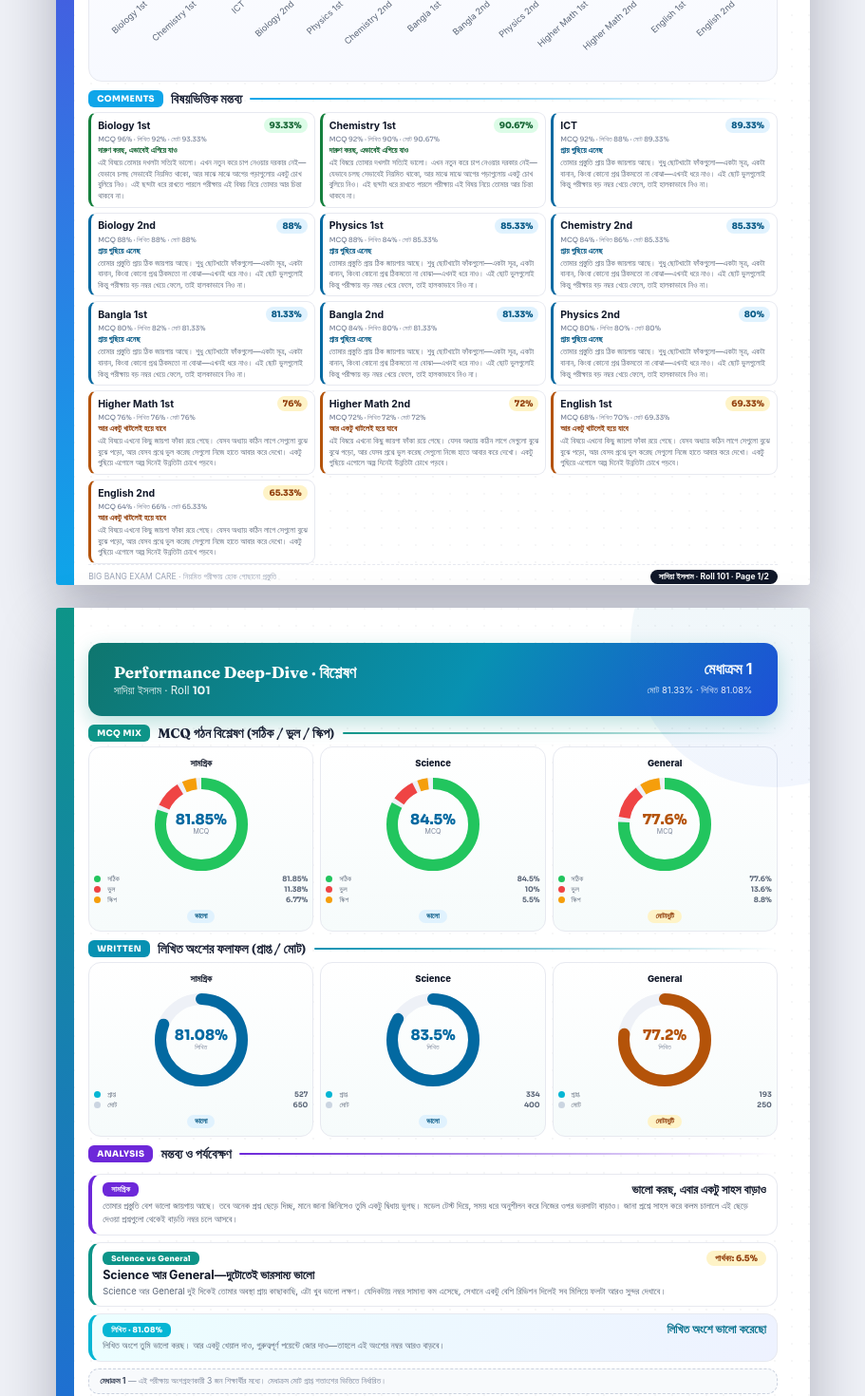
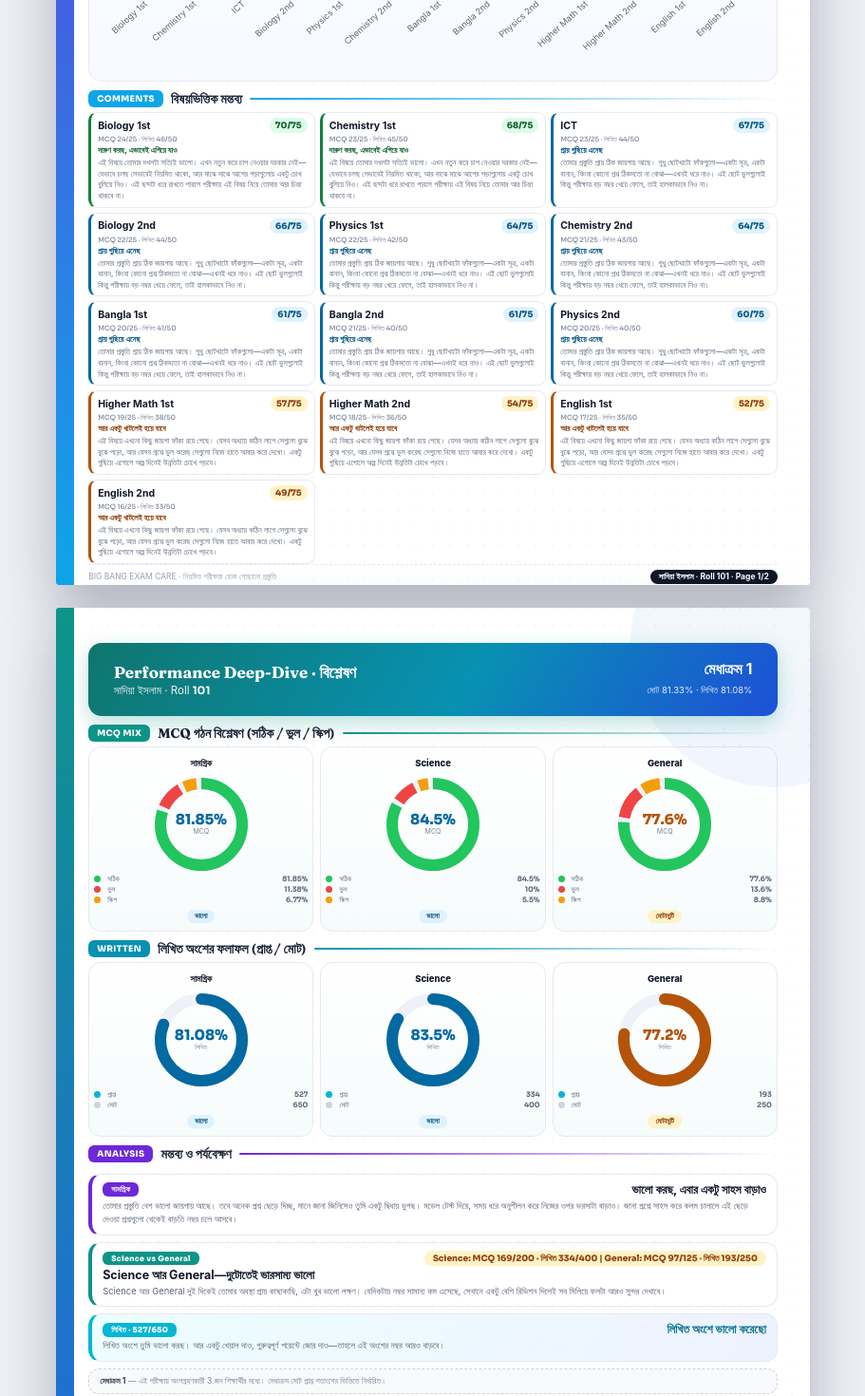
Before and after one commit to mohiuddinsizan/report, a React app in the folder frontend/: page / in a window 1280 px wide. Shown: the part 640-2110 px from the top of the page at 95% size, without its empty margins (184-1095 px from the left). Built offline with nearby package versions, Linux system fonts and the light colour scheme; the HTML template or start-up script is replaced by a standard one.

Commit message:
Refactor marks display and grading functions

```diff
--- a/frontend/src/App.jsx
+++ b/frontend/src/App.jsx
@@ -240,6 +240,13 @@ function band(p){
 function grade(p){const v=Number(p)||0;
   if(v>=90)return"A+";if(v>=80)return"A";if(v>=70)return"A-";if(v>=60)return"B";if(v>=50)return"C";if(v>=40)return"D";return"F";}
 
+/* Comment areas show marks, not percentages: "obtained/total".
+   "—" when that part has no total (the student did not sit it). */
+function fmtMarks(obtained,total){
+  const r=v=>Number((Number(v)||0).toFixed(2));
+  return Number(total)>0?`${r(obtained)}/${r(total)}`:"—";
+}
+
 /* ======================== identity / merit helpers ====================== */
 
 /**
@@ -452,8 +459,8 @@ function Front({student}){
       <div className="scGrid">
         {cmts.map(s=>{const pct=s.totalPercentage||s.percentage||0,c=band(pct);return(
           <div className="scC" key={s.subject} style={{borderLeftColor:c.bar}}>
-            <div className="t"><h4>{s.subject}</h4><span className="bd" style={{background:c.bg,color:c.tx}}>{pct}%</span></div>
-            <div className="mn">MCQ {s.mcqPercentage||0}% · লিখিত {s.writtenPercentage||0}% · মোট {pct}%</div>
+            <div className="t"><h4>{s.subject}</h4><span className="bd" style={{background:c.bg,color:c.tx}}>{fmtMarks(s.totalObtained,s.totalMarks)}</span></div>
+            <div className="mn">MCQ {fmtMarks(s.correct,s.mcqTotal)} · লিখিত {fmtMarks(s.written,s.writtenTotal)}</div>
             <div className="ct" style={{color:c.tx}}>{s.subjectCommentCategory}</div>
             <p>{s.subjectComment}</p>
           </div>);})}
@@ -505,11 +512,11 @@ function Back({student}){
         <p>{a.comment}</p>
       </div>
       <div className="cm" style={{"--ac":"#0d9488"}}>
-        <div className="h"><span className="lb">Science vs General</span><span className="dv">পার্থক্য: {p.comparison?.deviation||0}%</span></div>
+        <div className="h"><span className="lb">Science vs General</span><span className="dv">Science: MCQ {fmtMarks(p.science?.totalCorrect,p.science?.totalMcq)} · লিখিত {fmtMarks(p.science?.totalWritten,p.science?.totalWrittenMarks)} | General: MCQ {fmtMarks(p.nonScience?.totalCorrect,p.nonScience?.totalMcq)} · লিখিত {fmtMarks(p.nonScience?.totalWritten,p.nonScience?.totalWrittenMarks)}</span></div>
         <h3 style={{marginTop:2}}>{p.comparison?.category}</h3><p>{p.comparison?.comment}</p>
       </div>
       <div className="cm wr">
-        <div className="h"><span className="lb" style={{background:"#06b6d4"}}>লিখিত · {a.writtenPercentage||0}%</span><h3>{w.c}</h3></div>
+        <div className="h"><span className="lb" style={{background:"#06b6d4"}}>লিখিত · {fmtMarks(a.totalWritten,a.totalWrittenMarks)}</span><h3>{w.c}</h3></div>
         <p>{w.t}</p>
       </div>
 
```
